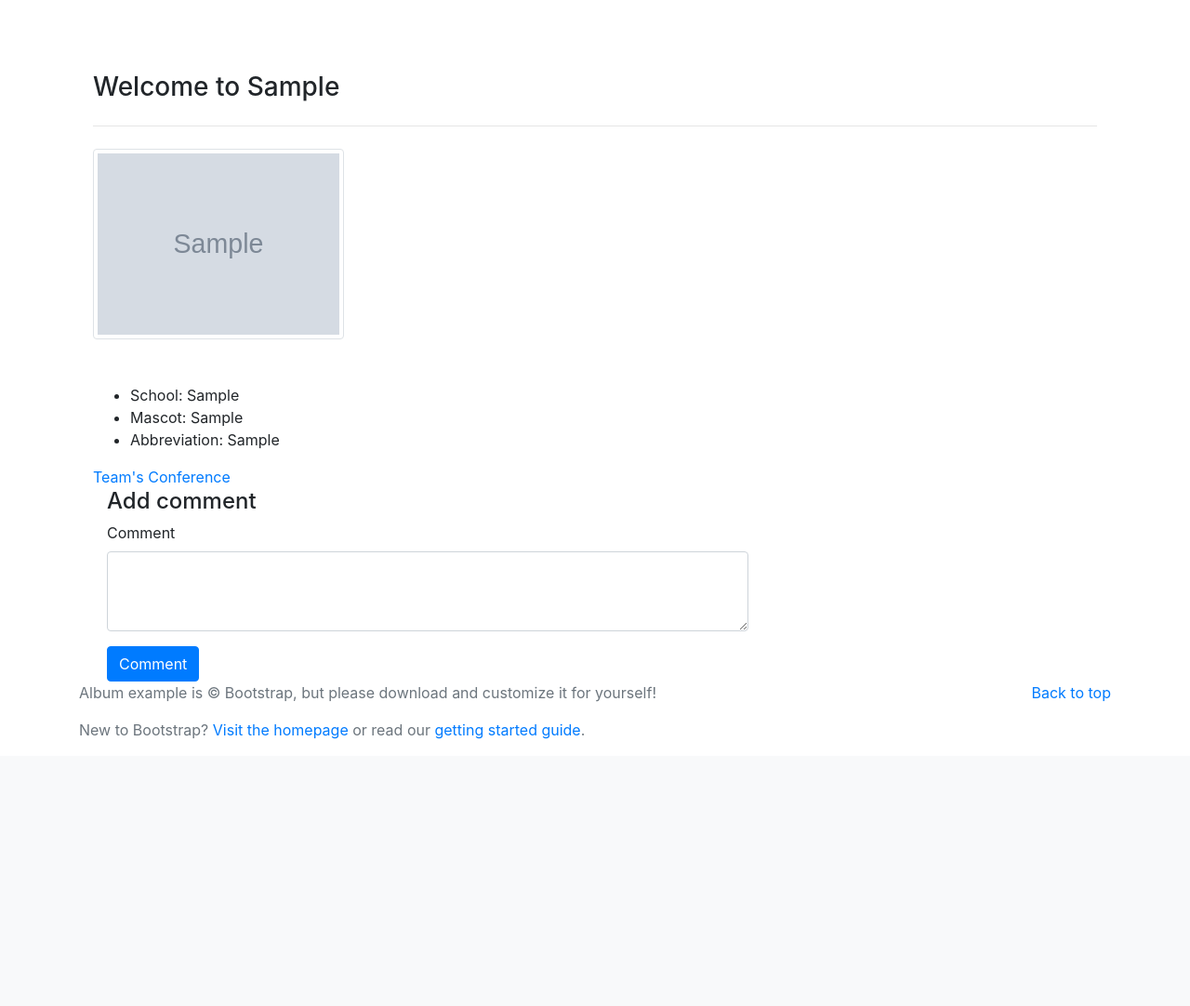
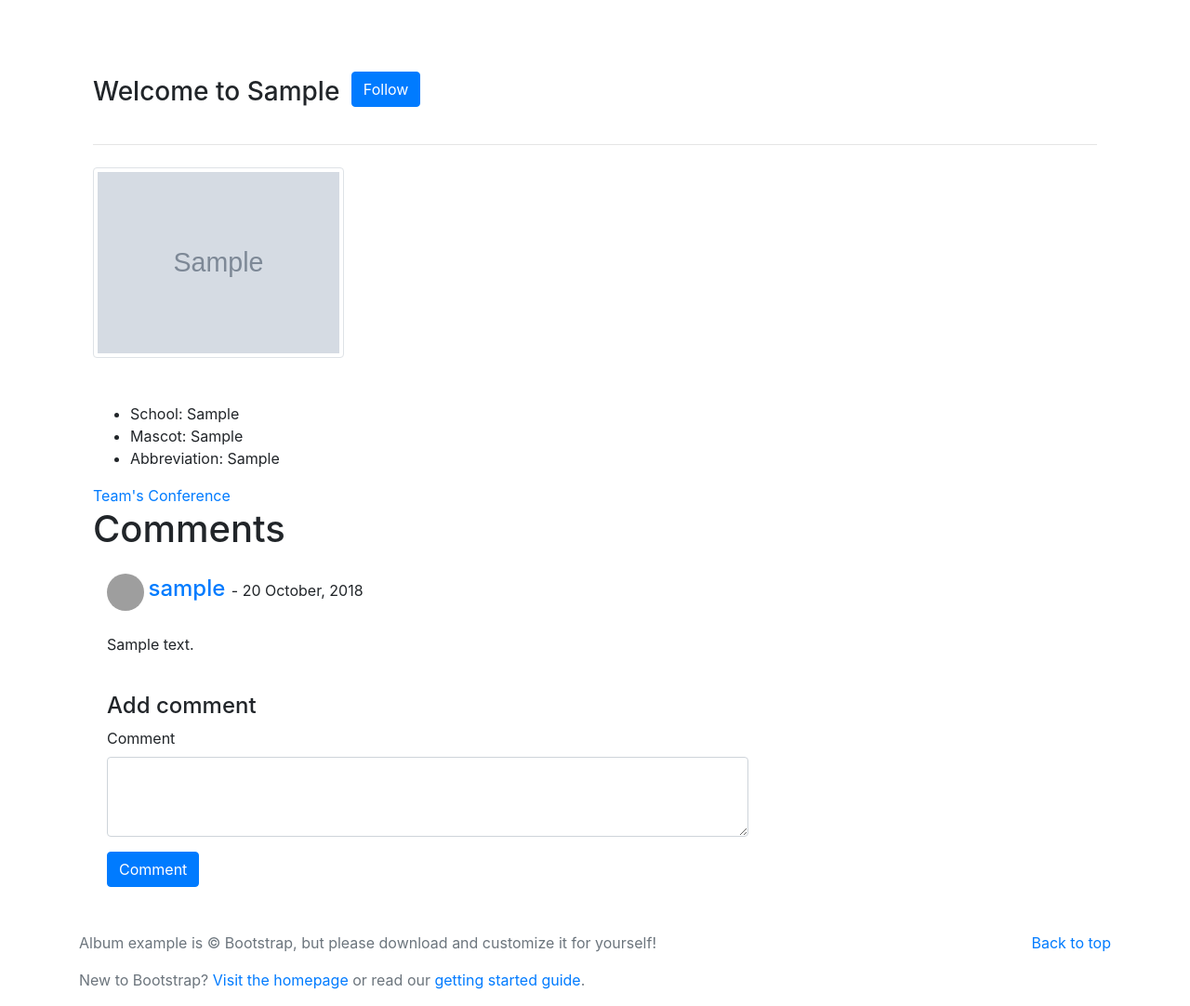
Before and after one commit to jay51/flask-course, a Flask app: page /teams?team_id=1 in a window 1280 px wide. Shown: the part 56-1138 px from the top of the page at 93% size. Before the commit the page ends 851 px from the top, so only its background shows below. Run offline with Flask 2, Linux system fonts and the light colour scheme; tables that the repository leaves empty hold one stand-in row (values such as "Sample post"); grey boxes marked "Sample" are stand-in pictures; some libraries are stand-ins or nearby versions; grey boxes are pictures that could not be loaded.

Commit message:
Add read-only profile, follow routes & fix modles
* add read-only user profile because I'm lazy
* add follow route to Un/follow a team
* Fix the Comment Modle to include also user and team

```diff
--- a/app/modles.py
+++ b/app/modles.py
@@ -79,7 +79,11 @@ class Comment(db.Model):
     __tablename__ = "comments"
     id = db.Column(db.Integer, primary_key=True)
     user_id = db.Column(db.Integer, db.ForeignKey("users.id"))
+    # will query for you the user
+    user = db.relationship("User")
     team_id = db.Column(db.Integer, db.ForeignKey("teams.id"))
+    # will query for you the team
+    team = db.relationship("Team")
     comment = db.Column(db.String, nullable=False)
 
     def __repl__(self):
--- a/app/routes.py
+++ b/app/routes.py
@@ -2,7 +2,7 @@ from flask import Blueprint, render_template, request, redirect, url_for
 from wtforms import Form, StringField, validators
 from flask_login import login_required, current_user
 
-from .modles import User, Conference, Team, Comment
+from .modles import User, Conference, Team, Comment, Follow
 from . import db
 
 main = Blueprint("main", __name__)
@@ -17,7 +17,6 @@ class ConferenceForm(Form):
 def index():
     conferences = Conference.query.all()
     teams = Team.query.all()
-    #print("something ", Team.comments)
     return render_template("index.html", conferences=conferences, teams=teams)
 
 @main.route("/conferences")
@@ -52,9 +51,22 @@ def register_conference():
 @main.route("/teams")
 def teams():
     team_id = request.args.get("team_id", None)
+    print(current_user)
     if team_id is not None:
         team = Team.query.filter_by(id=team_id).first()
-        return render_template("teams.html", team=team)
+        comments = team.comments
+        is_following = None
+        if current_user.is_authenticated:
+            is_following = Follow.query.filter_by(
+                user_id=current_user.id,
+                team_id=team_id,
+            ).first() is not None
+
+        return render_template("teams.html",
+            team=team,
+            comments=comments,
+            is_following=is_following,
+        )
 
     teams = Team.query.all()
     return render_template("teams.html", teams=teams)
@@ -66,7 +78,7 @@ def register_team():
     if request.method == "POST":
         for key, value in request.form.to_dict().items():
             if not value or len(value) < 2 and key != "conference_id":
-                errors.mainend("{value} is not valid value for {key}".format(key=key.upper(), value=value))
+                errors.append("{value} is not valid value for {key}".format(key=key.upper(), value=value))
 
         if len(errors) == 0:
             new_team = Team(
--- a/app/templates/includes/_navbar.html
+++ b/app/templates/includes/_navbar.html
@@ -23,9 +23,12 @@
         </li>
 
         {% if current_user.is_authenticated %}
-            <li class="nav-item">
-              <a class="nav-link" href="/profile">Hi {{ current_user.username }}</a>
-            </li>
+        <li class="nav-item">
+          <a class="nav-link" href="/profile">Hi {{ current_user.username }}</a>
+        </li>
+        <li class="nav-item">
+          <a class="nav-link" href="/logout">log out</a>
+        </li>
         {% endif %}
 
       </ul>
--- a/app/templates/layout.html
+++ b/app/templates/layout.html
@@ -24,7 +24,7 @@
       </div>
 
     </main><!-- /.container -->
-    <footer class="text-muted">
+    <footer class="mt-5 text-muted">
       <div class="container">
         <p class="float-right">
           <a href="#">Back to top</a>
--- a/app/templates/teams.html
+++ b/app/templates/teams.html
@@ -1,10 +1,19 @@
 {% extends 'layout.html' %}
 
 {% block body %}
-<div>
-
+<section>
     {% if team %}
-        <h3>Welcome to {{team.mascot}}</h3>
+        <h3 class="d-inline">Welcome to {{team.mascot}}</h3>
+        {% if current_user %}
+            <form class="d-inline ml-2" method="POST" action="{{url_for('profile.user_follow')}}">
+                <input class="d-none" name="team_id" value={{team.id}} />
+                {% if is_following %}
+                    <button type="submit" class="mb-3 btn btn-danger">Unfollow</button>
+                {% else %}
+                    <button type="submit" class="mb-3 btn btn-primary">Follow</button>
+                {% endif %}
+            </form>
+        {% endif %}
         <hr class="my-4">
         <img src="{{team.logos}}" alt="school logo" class="img-thumbnail rounded w-25 mb-5" />
 
@@ -15,6 +24,19 @@
         </ul>
 
         <a href="/conferences?conference_id={{team.conference_id}}">Team's Conference</a>
+
+        <h1>Comments</h1>
+        <div class="col-sm-5 col-md-6 col-12 pb-4">
+        {% for comment in comments %}
+            <div class="darker mt-4 text-justify"> <img src="https://i.imgur.com/CFpa3nK.jpg" alt="avator" class="rounded-circle" width="40" height="40">
+                <h4 class="d-inline">
+                    <a href="{{url_for('profile.show_user_profile', user_id=comment.user.id)}}">{{comment.user.username}}</a>
+                </h4>
+                <span>- 20 October, 2018</span>
+                <p class="mt-4">{{comment.comment}}</p>
+            </div>
+        {% endfor %}
+        </div>
 
         <div class="col-sm-6 col-md-8">
             <h4>Add comment</h4>
@@ -39,7 +61,7 @@
             {% endfor %}
 
         </ul>
+    {% endif %}
 
-    {% endif %}
-</div>
+</section>
 {% endblock %}
```
Also changed, not shown: app/profile.py (+41 -1 lines), app/templates/show_user_profile.html (added, +30 -0 lines).
